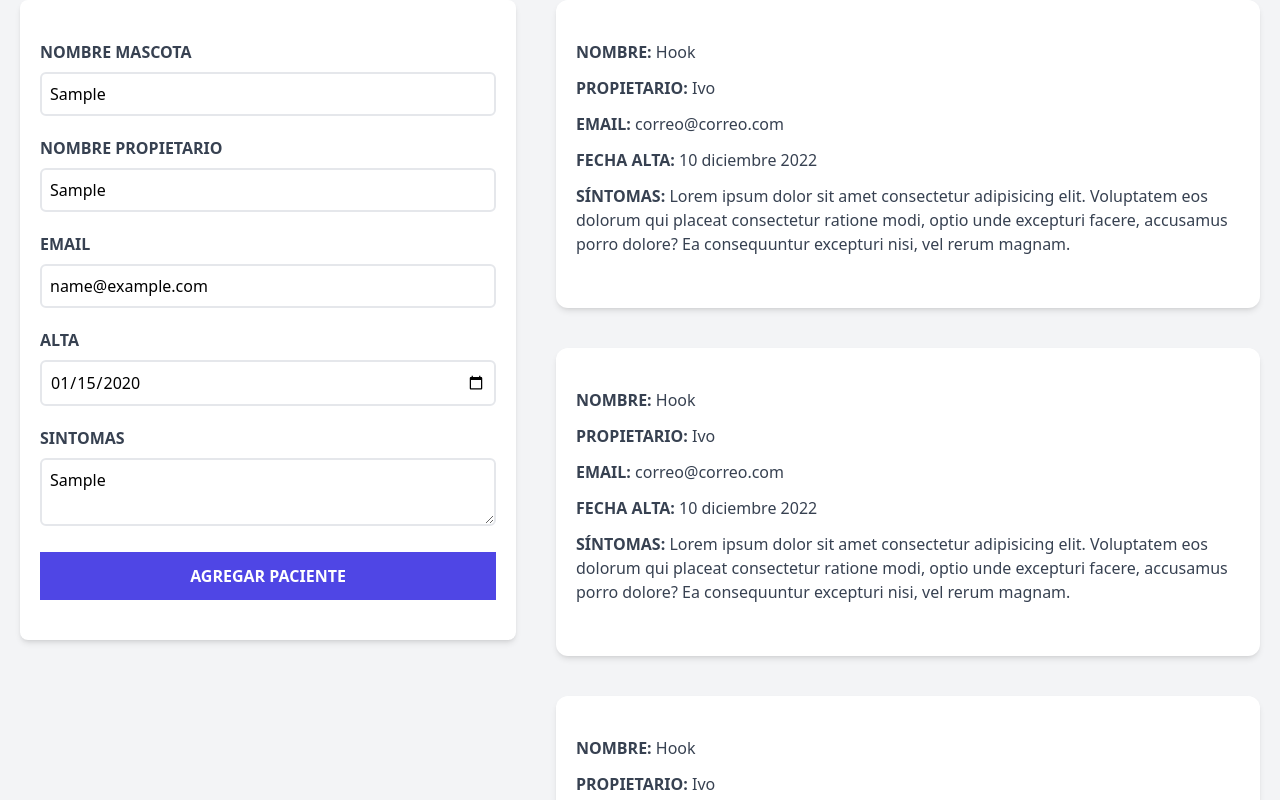
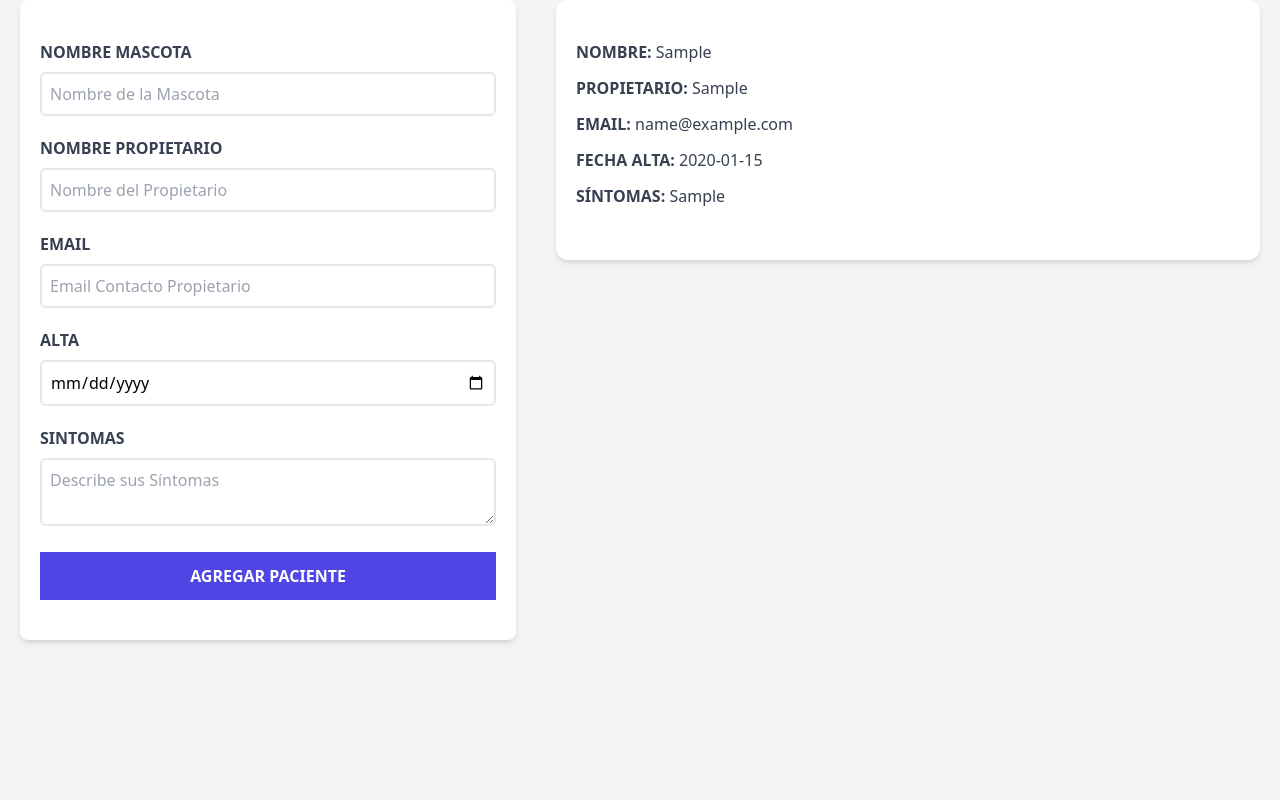
Before and after one commit to Ivowainer/Vet-react, a React (Vite) app: page / in a window 1280 px wide. Both pictures are taken after typing "Sample", "Sample", "name@example.com", "2020-01-15", "Sample" into the empty fields and a click on the input "Agregar paciente". Shown: the part 300-1100 px from the top of the page. Built offline with nearby package versions, Linux system fonts and the light colour scheme.

Commit message:
Show pet history

```diff
--- a/src/App.jsx
+++ b/src/App.jsx
@@ -16,7 +16,9 @@ function App() {
           pacientes={pacientes}
           setPacientes={setPacientes}
         />
-        <ListadoPacientes />
+        <ListadoPacientes
+          pacientes={pacientes}
+        />
       </div>
     </div>
   )
--- /dev/null
+++ b/src/components/Error.jsx
@@ -0,0 +1,9 @@
+const Error = ({ children }) => {
+  return (
+    <div className='bg-red-800 text-white text-center p-3 uppercase font-bold mb-3 rounded-md'>
+        {children}
+    </div>
+  )
+}
+
+export default Error
--- a/src/components/Formulario.jsx
+++ b/src/components/Formulario.jsx
@@ -1,4 +1,5 @@
 import { useState, useEffect } from 'react';
+import Error from './Error';
 
 const Formulario = ({ pacientes, setPacientes }) => {
   const [nombre, setNombre] = useState('');
@@ -8,6 +9,13 @@ const Formulario = ({ pacientes, setPacientes }) => {
   const [sintomas, setSintomas] = useState('');
 
   const [error, setError] = useState(false);
+
+  const generarId = () => {
+    const random = Math.random().toString(36).substr(2)
+    const fecha = Date.now().toString(36)
+
+    return random + fecha
+  }
 
   const handleSubmit = (e) => {
     e.preventDefault();
@@ -27,14 +35,19 @@ const Formulario = ({ pacientes, setPacientes }) => {
         propietario,
         email,
         fecha,
-        sintomas
+        sintomas,
+        id: generarId()
       }
 
 
       setPacientes([...pacientes, objetoPaciente]);
 
-      console.log(pacientes)
-
+      //Reiniciar formulario
+      setNombre('');
+      setPropietario('');
+      setEmail('');
+      setFecha('');
+      setSintomas('');
     }
   }
 
@@ -48,11 +61,7 @@ const Formulario = ({ pacientes, setPacientes }) => {
           className="bg-white shadow-md rounded-lg py-10 px-5 mb-10"
           onSubmit={handleSubmit}
         >
-          {error &&
-            <div className='bg-red-800 text-white text-center p-3 uppercase font-bold mb-3 rounded-md'>
-              <p>Todos los campos son obligatorios</p>
-            </div>
-          }
+          {error && <Error><p>Todos los campos son obligatorios</p></Error> }
           <div className="mb-5">
             <label className="block text-gray-700 uppercase font-bold" htmlFor="mascota">Nombre Mascota</label>
 
--- a/src/components/ListadoPacientes.jsx
+++ b/src/components/ListadoPacientes.jsx
@@ -1,6 +1,6 @@
 import Pacientes from "./Pacientes"
 
-const ListadoPacientes = () => {
+const ListadoPacientes = ({ pacientes }) => {
   return (
     <div className="md:w-1/2 lg:w-3/5">
       <h2 className="font-black text-3xl text-center">Listado Pacientes</h2>
@@ -9,11 +9,9 @@ const ListadoPacientes = () => {
       </p>
 
       <div className="md:h-screen overflow-y-scroll">
-        <Pacientes />
-        <Pacientes />
-        <Pacientes />
-        <Pacientes />
-        <Pacientes />
+        { pacientes.map( paciente => (
+          <Pacientes key={paciente.id} paciente={paciente}/>
+        ))}
       </div>
     </div>
   )
--- a/src/components/Pacientes.jsx
+++ b/src/components/Pacientes.jsx
@@ -1,20 +1,20 @@
-const Pacientes = () => {
+const Pacientes = ({paciente}) => {
   return (
     <div className="mx-5  mb-10 bg-white shadow-md px-5 py-10 rounded-xl">
         <p className="font-bold mb-3 text-gray-700 uppercase">Nombre: {''}
-          <span className="font-normal normal-case">Hook</span>
+          <span className="font-normal normal-case">{paciente.nombre}</span>
         </p>
         <p className="font-bold mb-3 text-gray-700 uppercase">Propietario: {''}
-          <span className="font-normal normal-case">Ivo</span>
+          <span className="font-normal normal-case">{paciente.propietario}</span>
         </p>
         <p className="font-bold mb-3 text-gray-700 uppercase">Email: {''}
-          <span className="font-normal normal-case">correo@correo.com</span>
+          <span className="font-normal normal-case">{paciente.email}</span>
         </p>
         <p className="font-bold mb-3 text-gray-700 uppercase">Fecha alta: {''}
-          <span className="font-normal normal-case">10 diciembre 2022</span>
+          <span className="font-normal normal-case">{paciente.fecha}</span>
         </p>
         <p className="font-bold mb-3 text-gray-700 uppercase">Síntomas: {''}
-          <span className="font-normal normal-case">Lorem ipsum dolor sit amet consectetur adipisicing elit. Voluptatem eos dolorum qui placeat consectetur ratione modi, optio unde excepturi facere, accusamus porro dolore? Ea consequuntur excepturi nisi, vel rerum magnam.</span>
+          <span className="font-normal normal-case">{paciente.sintomas}</span>
         </p>
     </div>
   )
```
